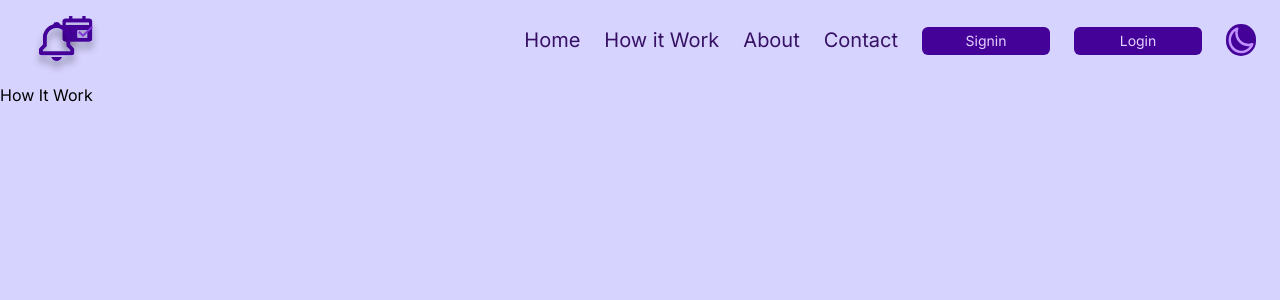
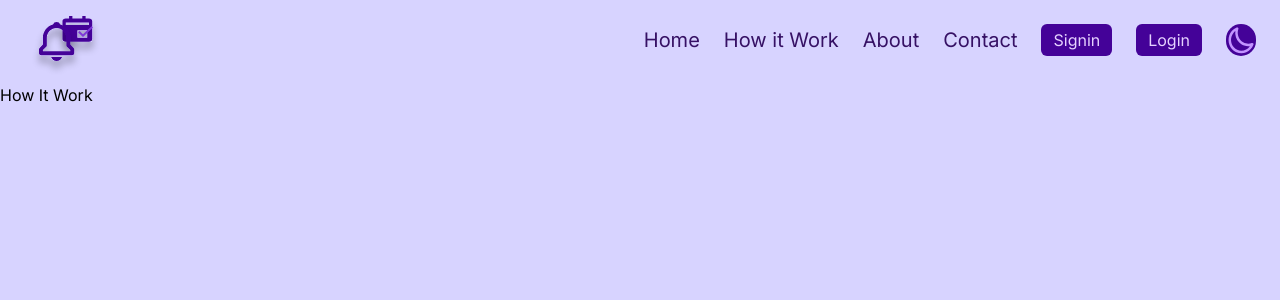
Before and after one commit to diego-vecch/remindpay-frontend, a Next.js app: page /howitwork in a window 1280 px wide. Shown: the top 300 px of the page. Built offline with nearby package versions, Linux system fonts and the light colour scheme.

Commit message:
fix: change width of element nabvar

```diff
--- a/src/components/ButtonMenu.tsx
+++ b/src/components/ButtonMenu.tsx
@@ -4,7 +4,7 @@ type propMenu = {
 export default function ButtonMenu ({ name }: propMenu): JSX.Element {
   return (
     <div>
-      <button className='text-sm vy-sm:text-base vy-sm:font-bold px-2 w-16 md:px-6 md:w-24 lg:w-32 py-1 bg-blue-regular rounded-md hover:bg-violet-700 active:bg-violet-700  text-purple-light focus:outline-none focus:ring focus:ring-violet-100'>{name}
+      <button className='text-sm sm:text-base vy-sm:text-base vy-sm:font-bold px-2 md:px-3 py-1 bg-blue-regular rounded-md hover:bg-violet-700 active:bg-violet-700  text-purple-light focus:outline-none focus:ring focus:ring-violet-100'>{name}
       </button>
     </div>
   )
```
